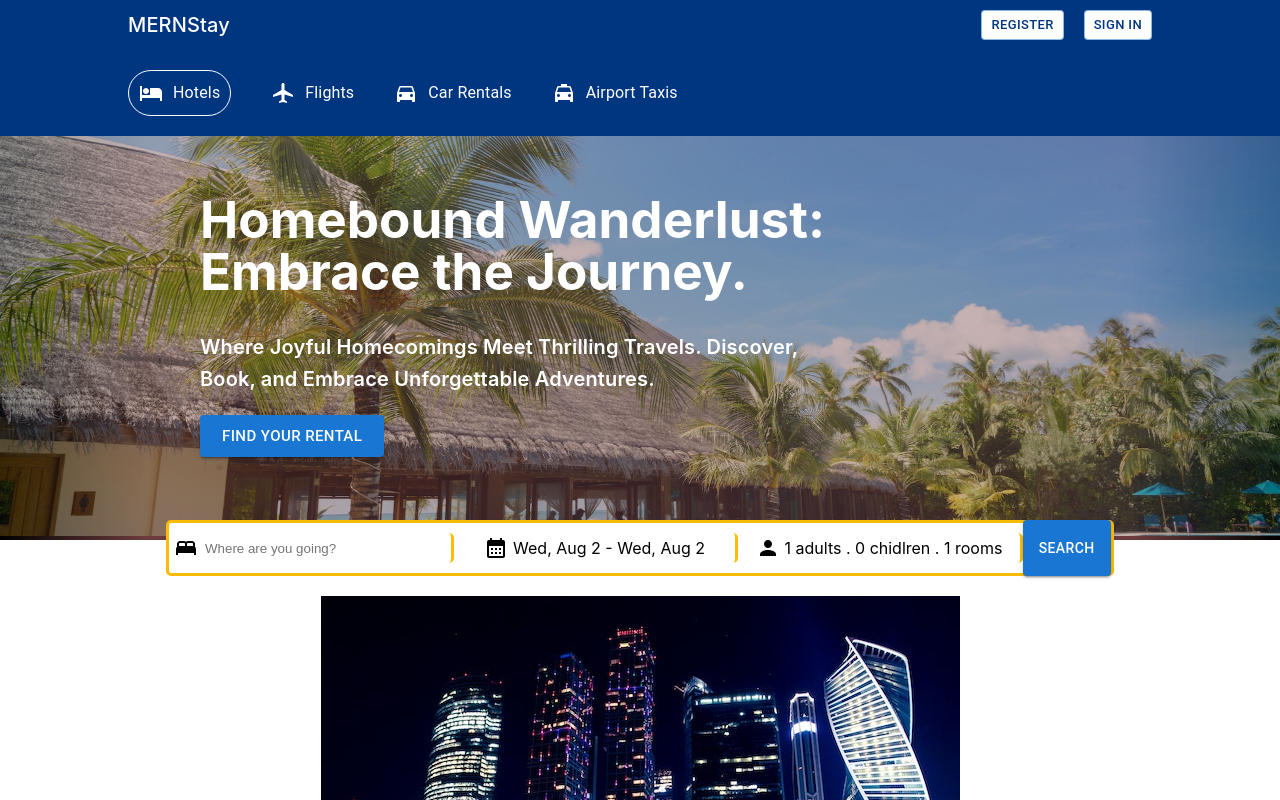
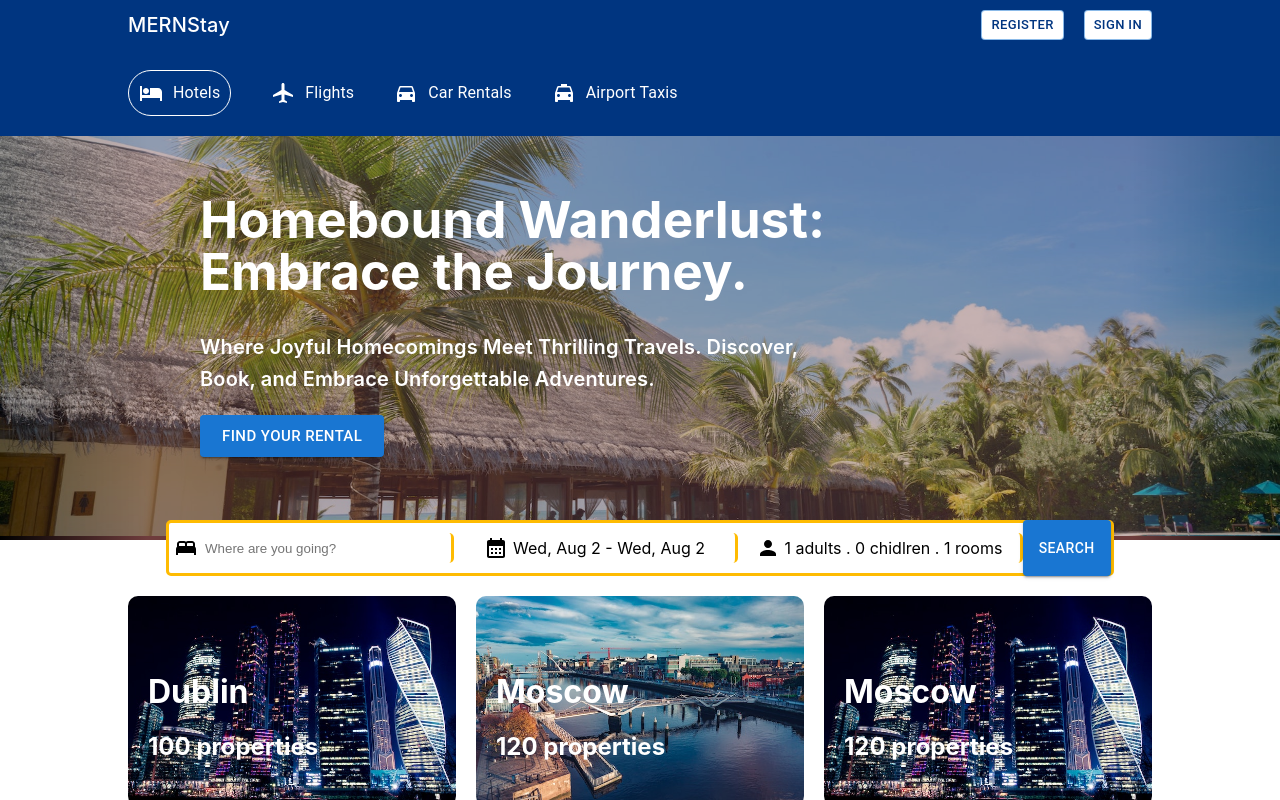
Before and after one commit to Wahaj-Ali/MERNStay, a React (Create React App) app in the folder client/: page / in a window 1280 px wide. Shown: the top 800 px of the page. Built offline with nearby package versions, Linux system fonts and the light colour scheme; the HTML template or start-up script is replaced by a standard one.

Commit message:
Update Trending.css

```diff
--- a/client/src/components/trending/Trending.css
+++ b/client/src/components/trending/Trending.css
@@ -0,0 +1,27 @@
+.trending {
+  display: flex;
+  width: 100%;
+  max-width: 1024px;
+  justify-content: space-between;
+  gap: 20px;
+  z-index: 1;
+}
+
+.trendingItem {
+  position: relative;
+  color: #fff;
+  border-radius: 10px;
+  overflow: hidden;
+  height: 210px;
+}
+
+.trendingImg {
+  width: 100%;
+  object-fit: cover;
+}
+
+.trendingTitles {
+  position: absolute;
+  bottom: 25px;
+  left: 20px;
+}
```
